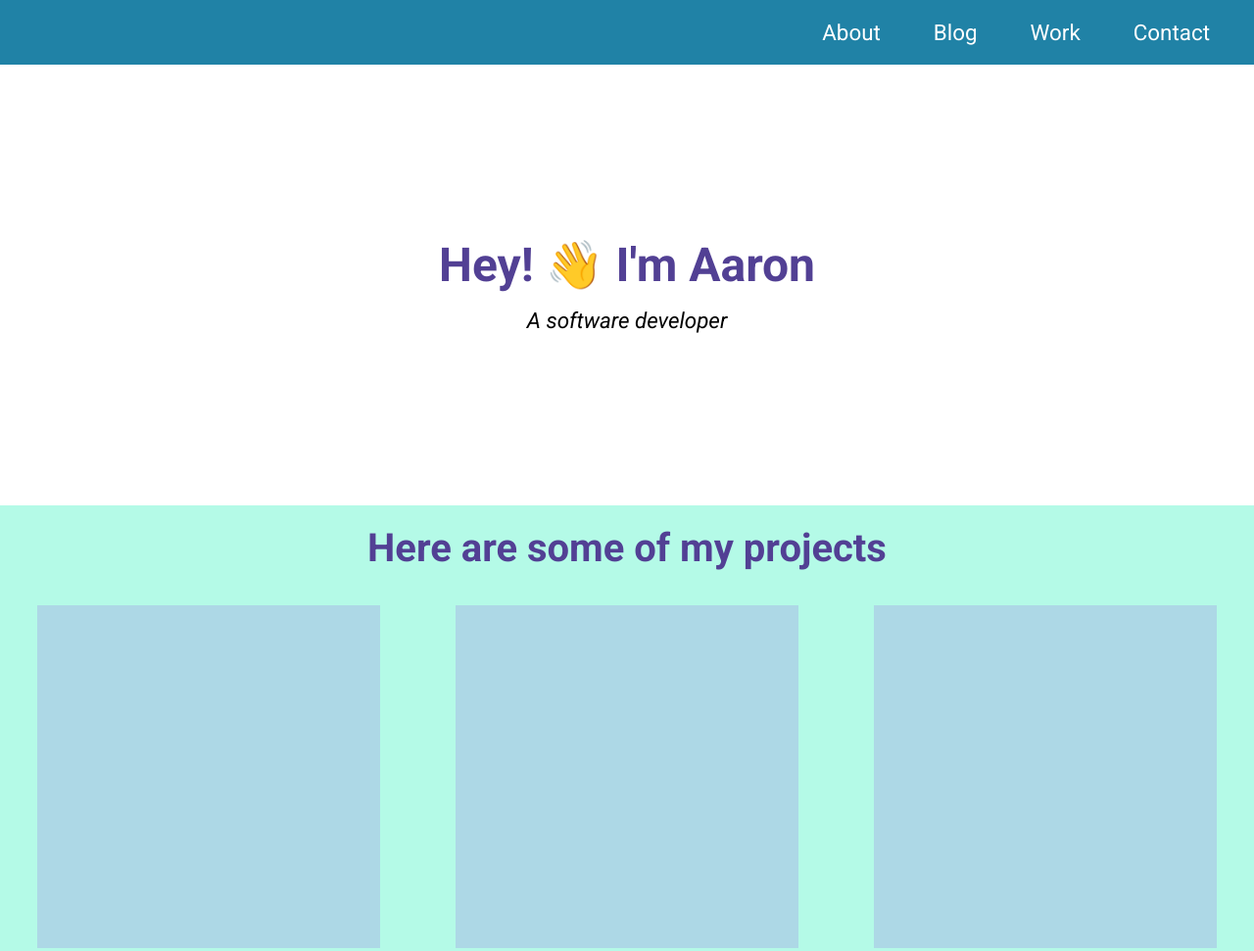
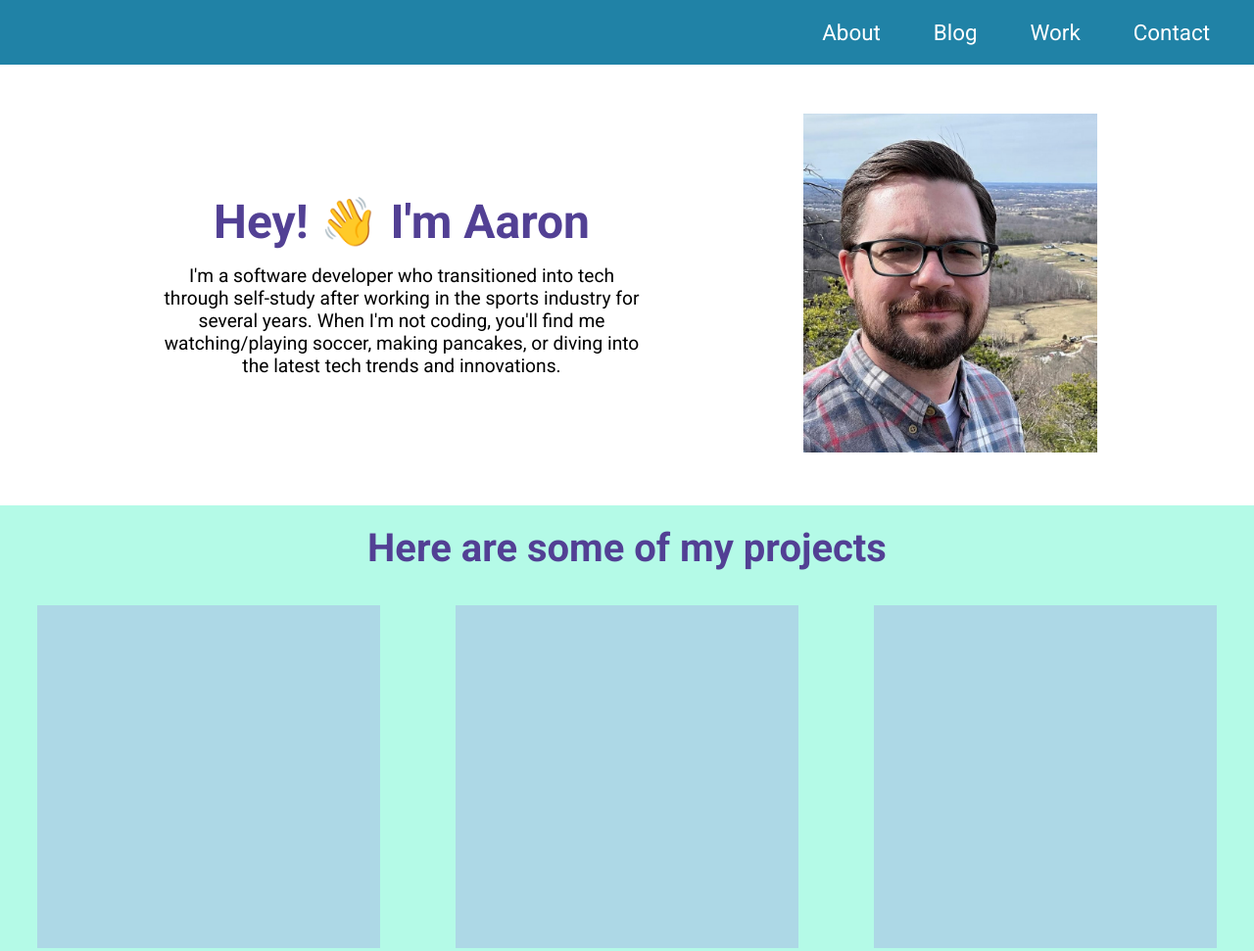
Before and after one commit to aaronmccollum/personal-website, a plain HTML site: page index.html in a window 1280 px wide. Shown: the top 971 px of the page at 98% size. Drawn offline with Linux system fonts and the light colour scheme.

Commit message:
added bio and made top bar sticky

```diff
--- a/index.html
+++ b/index.html
@@ -27,7 +27,10 @@
         <section id="intro">
             <div id="greeting">
                 <h1>Hey! 👋 I'm Aaron </h1>
-                <p>A software developer</p>
+                <p>I'm a software developer who transitioned into tech through self-study after working in the sports industry for several years. When I'm not coding, you'll find me watching/playing soccer, making pancakes, or diving into the latest tech trends and innovations.</p>
+            </div>
+            <div id="profile-pic-div">
+                <img class="profile-pic-class" src="pictures/profilepic.png" />
             </div>
         </section>
 
--- a/styles/styles.css
+++ b/styles/styles.css
@@ -6,6 +6,8 @@
 /* HEADER STYLES */
 header {
     background-color: #2082A6;
+    position: sticky;
+    top: 0;
 }
 
 ul {
@@ -37,11 +39,16 @@ h1 {
     text-align: center;
 }
 
+.profile-pic-class {
+    width: 300px;
+    height: auto;
+}
+
 #greeting > p {
-    font-size: 1.4em;
+    font-size: 1.2em;
     text-align: center;
-    font-style: italic;
     padding: 15px 0 0 0;
+    width: 500px;
 }
 
 #greeting {
@@ -51,6 +58,12 @@ h1 {
     flex-direction: column;
     align-items: center;
     justify-content: center;
+}
+
+#intro {
+    display: flex;
+    justify-content: space-evenly;
+    align-items: center;
 }
 
 /* PROJECT STYLES */
```
